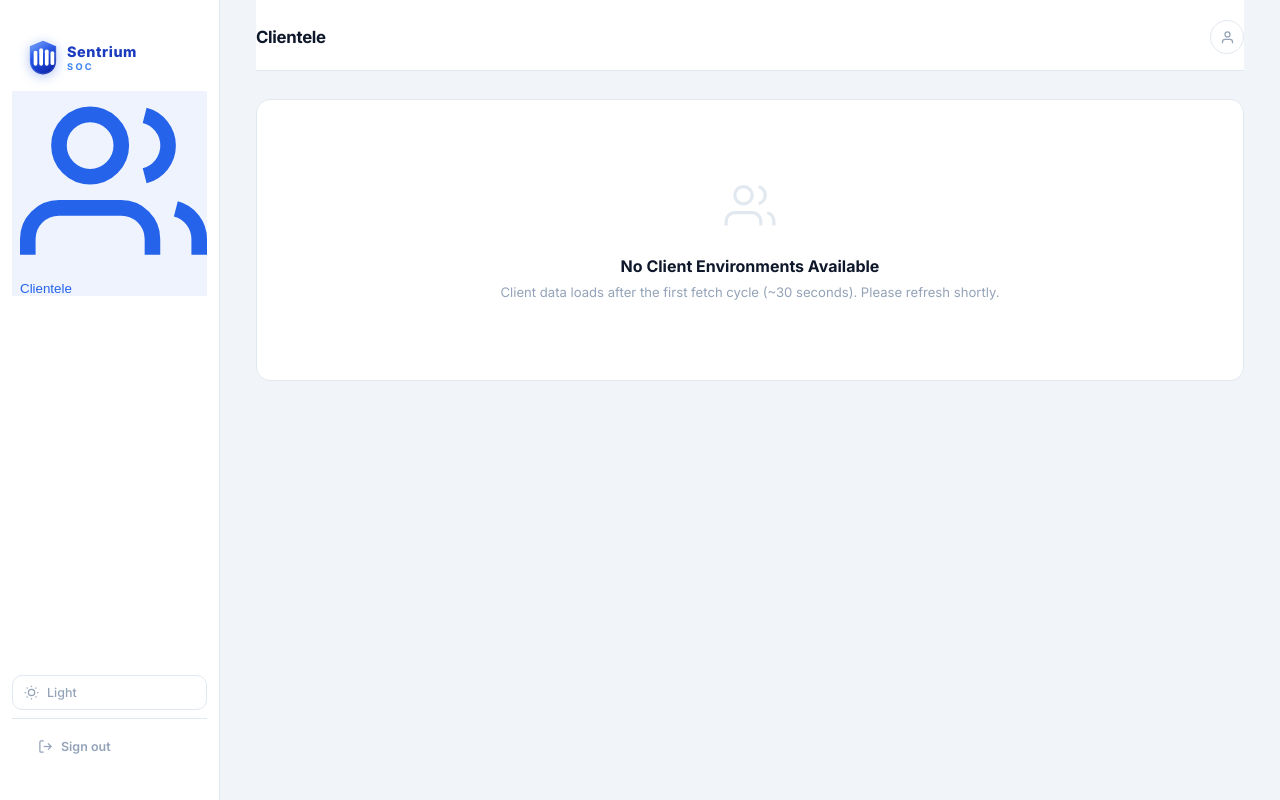
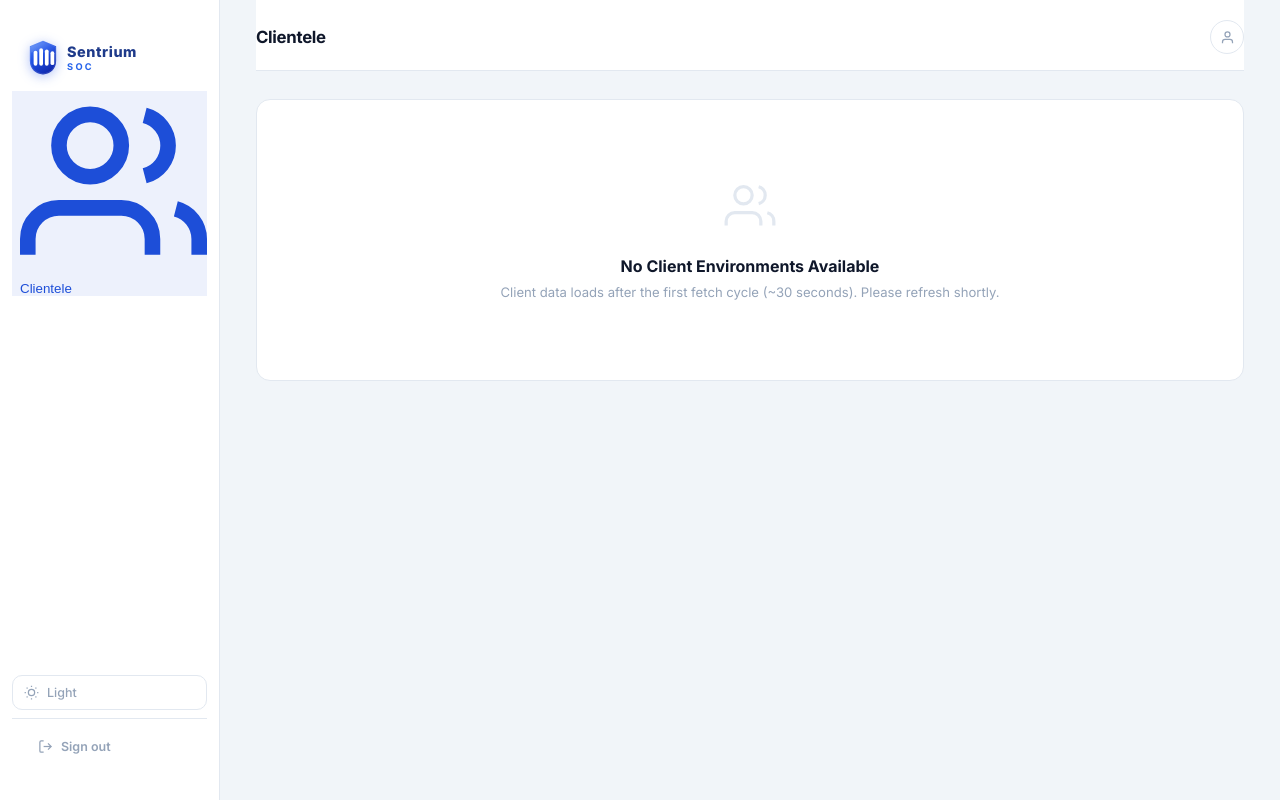
Before and after one commit to Athena-Olymph/dash, a FastAPI app: template soc_dashboard/templates/analyst.html in a window 1280 px wide. Run offline with FastAPI, Linux system fonts and the light colour scheme; the template is opened without the code that fills it, so the values that code supplies are empty; some libraries are stand-ins or nearby versions.

Commit message:
Update dashboard.css

```diff
--- a/soc_dashboard/static/css/dashboard.css
+++ b/soc_dashboard/static/css/dashboard.css
@@ -18,9 +18,9 @@
     --text-muted:     #94A3B8;
     --text-inverse:   #FFFFFF;
 
-    --accent:       #2563EB;
-    --accent-light: #3B82F6;
-    --accent-dim:   rgba(37,99,235,0.08);
+    --accent:       #1D4ED8;
+    --accent-light: #2563EB;
+    --accent-dim:   rgba(29,78,216,0.08);
 
     --severity-critical: #DC2626;
     --severity-high:     #EA580C;
@@ -984,14 +984,14 @@ html { scroll-behavior: smooth; }
     font-size: 0.9rem;
     font-weight: 800;
     letter-spacing: 0.04em;
-    color: #1A3ABF;
+    color: #1E3A8A;
     line-height: 1.1;
 }
 .brand-soc {
     font-size: 0.58rem;
     font-weight: 700;
     letter-spacing: 0.25em;
-    color: #3B82F6;
+    color: #2563EB;
     text-transform: uppercase;
     margin-top: 2px;
 }
@@ -1006,14 +1006,14 @@ html { scroll-behavior: smooth; }
     font-size: 1.3rem;
     font-weight: 800;
     letter-spacing: 0.03em;
-    color: #1A3ABF;
+    color: #1E3A8A;
     line-height: 1.1;
 }
 .lw-soc {
     font-size: 0.65rem;
     font-weight: 700;
     letter-spacing: 0.3em;
-    color: #3B82F6;
+    color: #2563EB;
     text-transform: uppercase;
     margin-top: 2px;
 }
```
